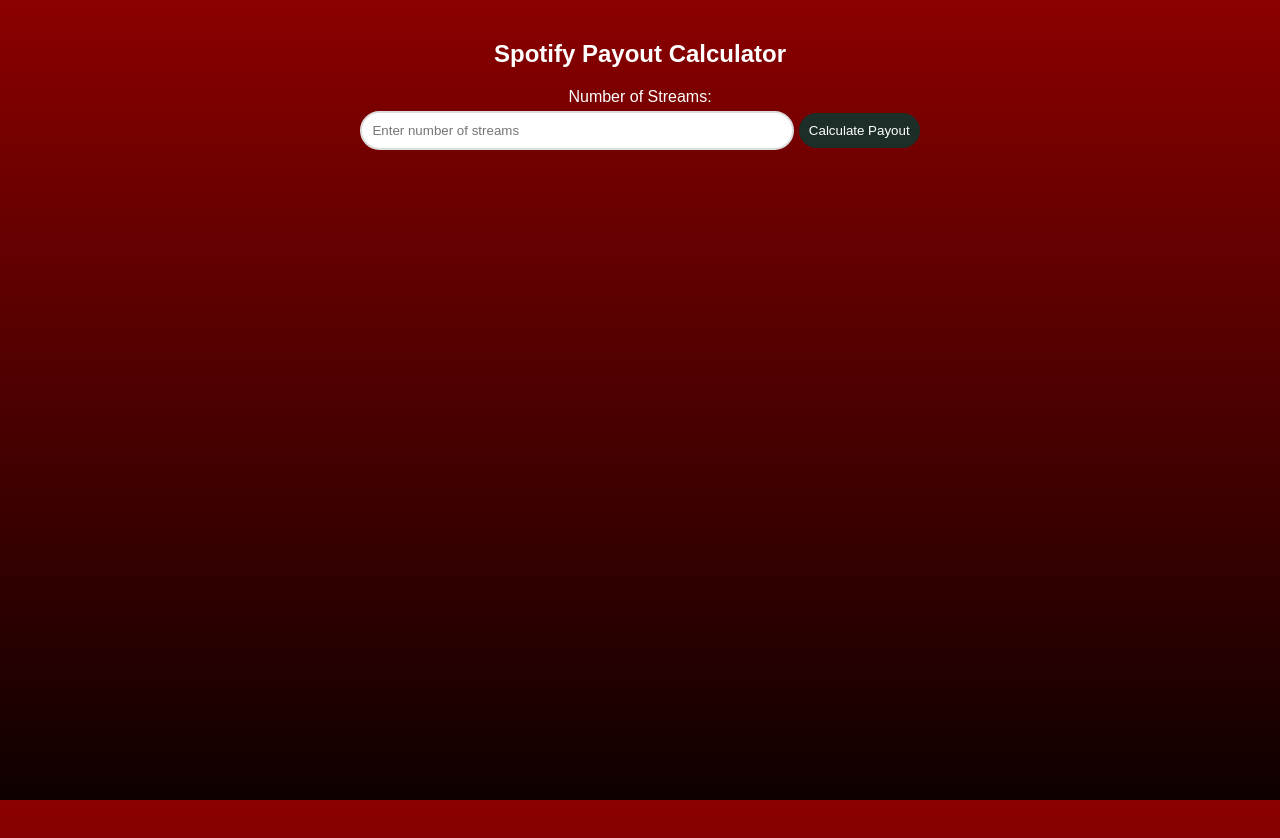
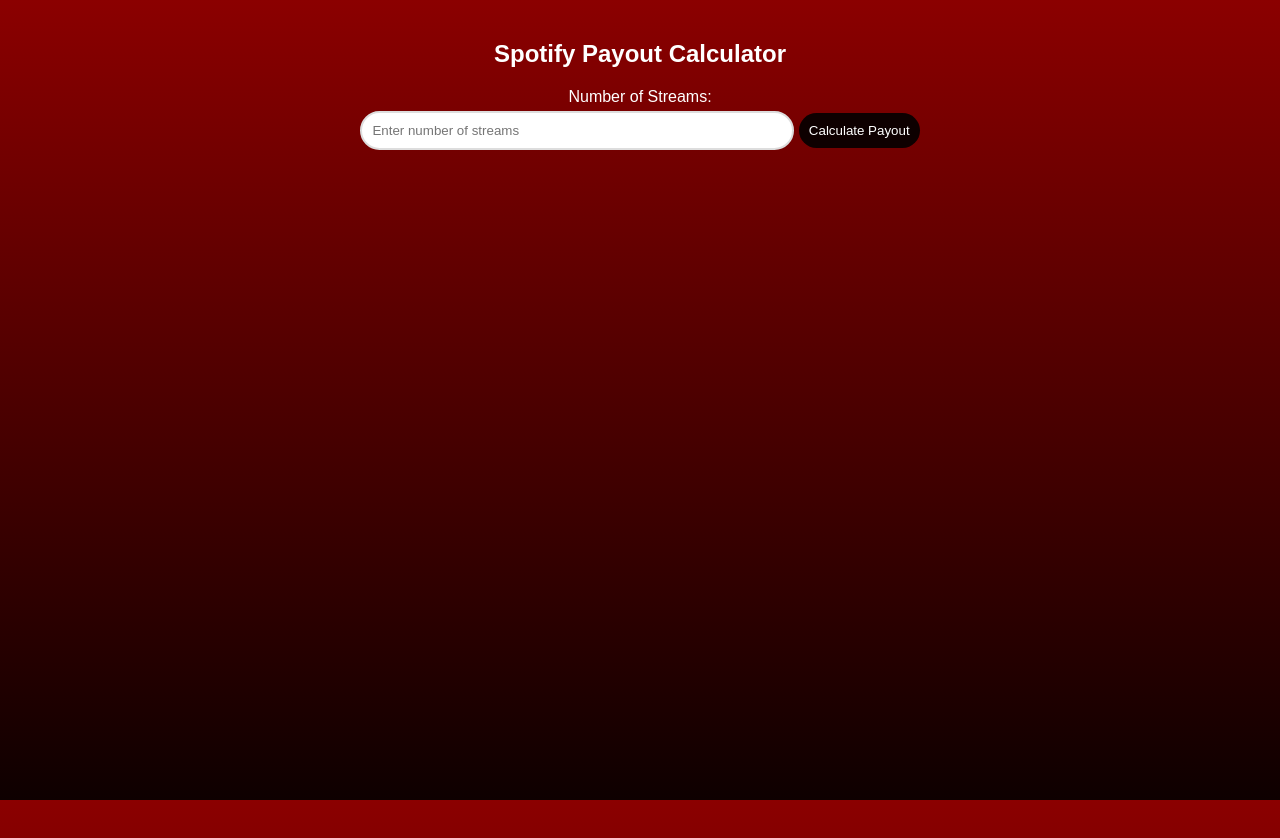
Before and after one commit to Mendoza-Projects/mySpotifyCalculator, a plain HTML site: page index.html in a window 1280 px wide. Drawn offline with Linux system fonts and the light colour scheme; a web font is replaced by a local one.

Commit message:
Update index.html

```diff
--- a/index.html
+++ b/index.html
@@ -56,7 +56,7 @@
         }
 
         button {
-            background-color: #1D2E28;
+            background-color: #0e0000;
             color: #fff;
             padding: 10px;
             border: none;
```
